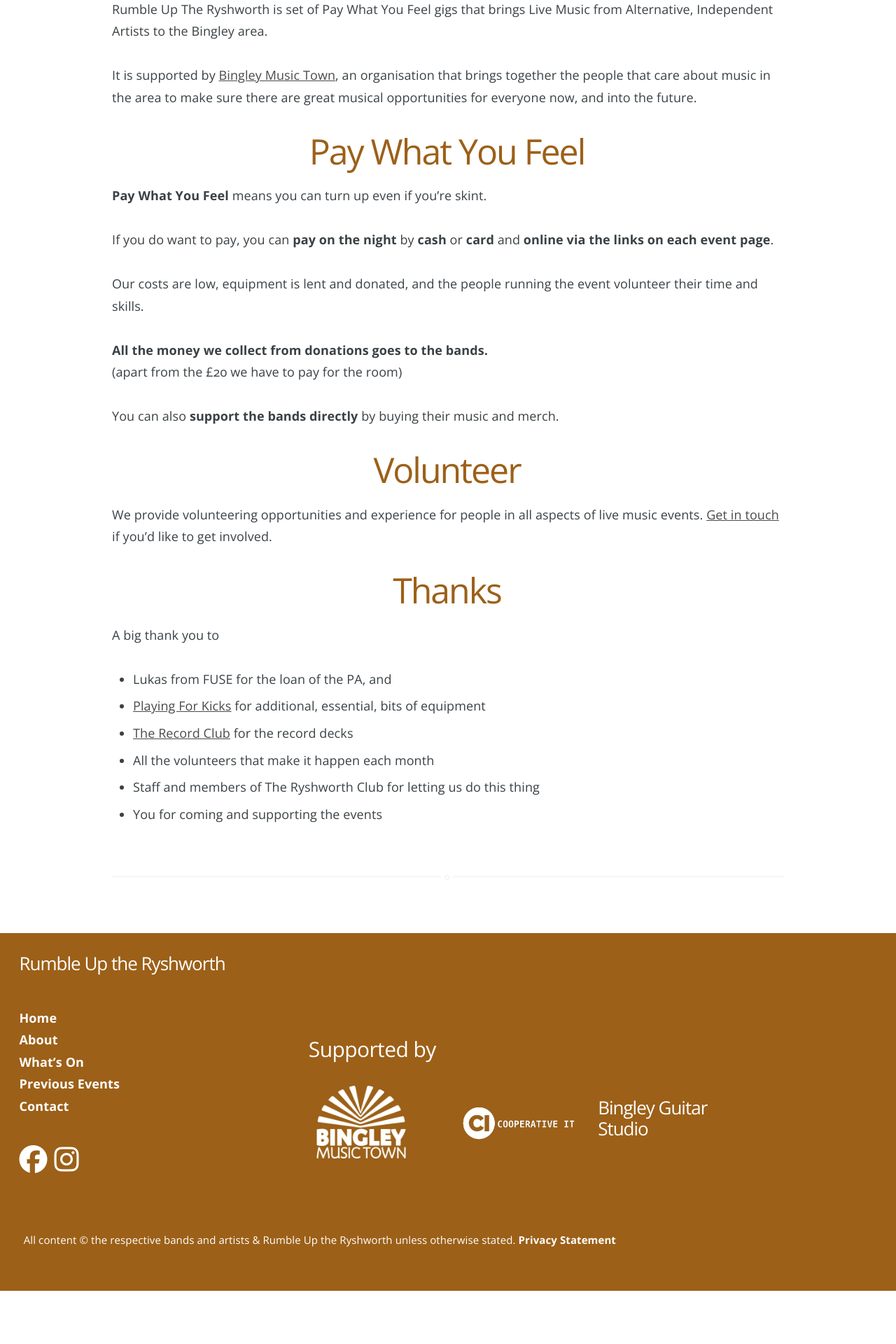
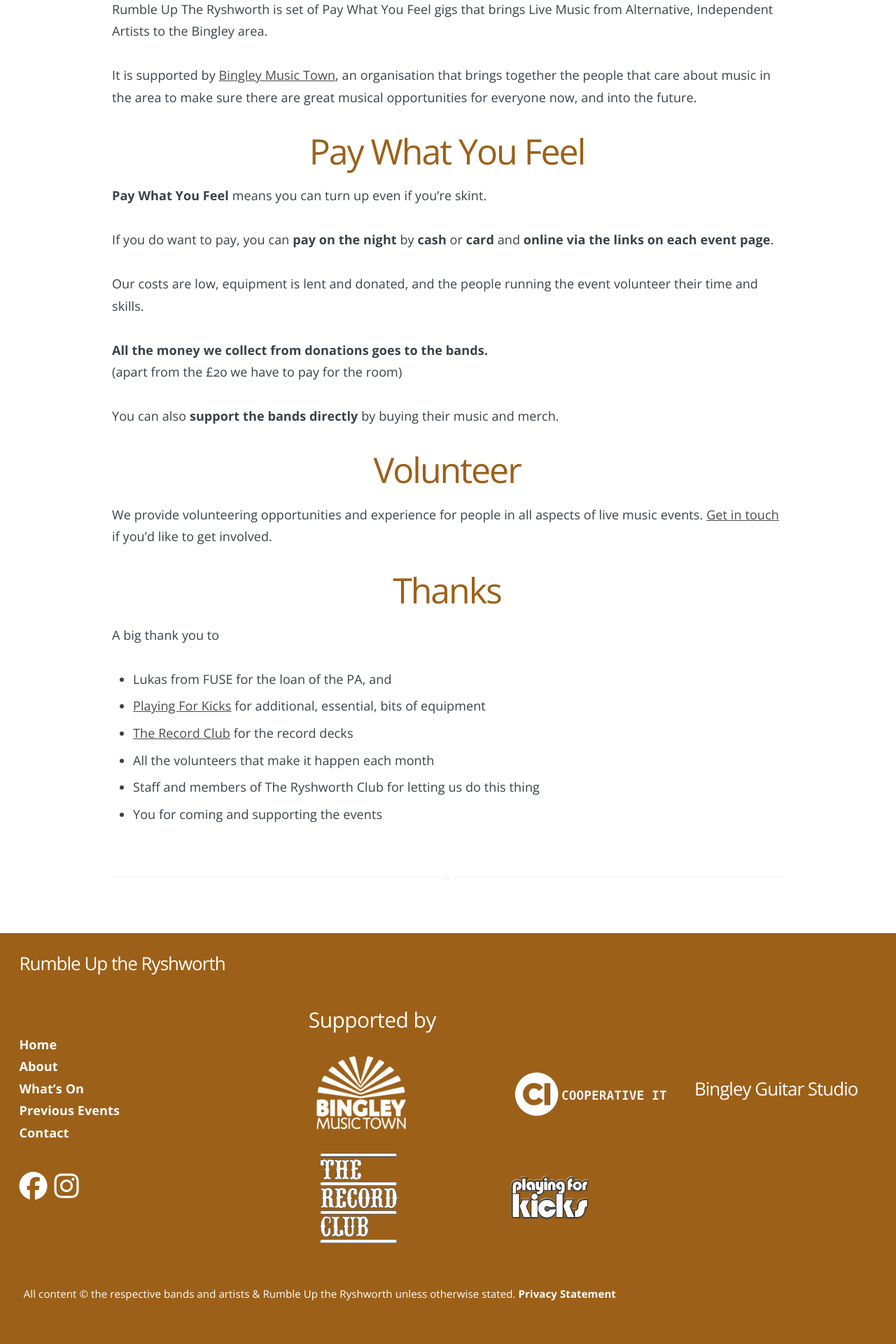
Before and after one commit to caprenter/rumble, a Jekyll site: the page built from docs/index.md, in a window 1280 px wide. Shown: the part 2630-4550 px from the top of the page at 70% size. Built offline with Jekyll 4.4.1, drawn with Linux system fonts in a browser that asks for light colours; comment, search, counter and statistics services are not loaded; before the commit the page ends 4474 px from its top, so only the background shows below that.

Commit message:
UPdates qrcode and adds some logos

```diff
--- a/docs/_includes/footer.html
+++ b/docs/_includes/footer.html
@@ -12,14 +12,20 @@
     <div class="col-md-8">
         <div class="row align-items-center">
             <h3>Supported by</h3>
-            <div class="col-md-3">
+            <div class="col-md-4">
                 <a href="https://bingleymusictown.org.uk/" class="footer-logo"><img style="max-width:150px" src="{{ '/assets/images/our_logos/BMT_logo_White.png' | relative_url }}" alt="Bingley Music Town Logo" class="img-responsive"></a>
             </div>
-            <div class="col-md-3">
+            <div class="col-md-4">
                 <a href="https://www.cooperativeit.co.uk/" class="footer-logo"><img style="max-width:270px" src="{{ '/assets/images/ci-masthead.png' | relative_url }}" alt="Cooperative IT" class="img-responsive"></a>
             </div>
-            <div class="col-md-3">
+            <div class="col-md-4">
                 <a href="http://bingleyguitarstudio.co.uk/" class="footer-logo"><h2>Bingley Guitar Studio</h2></a>
+            </div>
+            <div class="col-md-4">
+                <a href="https://recordclub.org.uk/" class="footer-logo"><h2><img style="max-width:140px" src="{{ '/assets/images/recordclub_logo.png' | relative_url }}" alt="The Record Club" class="img-responsive"></a></h2></a>
+            </div>
+            <div class="col-md-4">
+                <a href="https://playingforkicks.co.uk/" class="footer-logo"><h2><img style="max-width:140px" src="{{ '/assets/images/pfk_logo.png' | relative_url }}" alt="Playing For Kicks" class="img-responsive"></a></h2></a>
             </div>
         </div>
     </div>
```
Also changed, not shown: docs/assets/images/pfk_logo.png (added), docs/assets/images/recordclub_logo.png (added), docs/assets/images/sumup/qrcode_sumup_feb2025.png.
